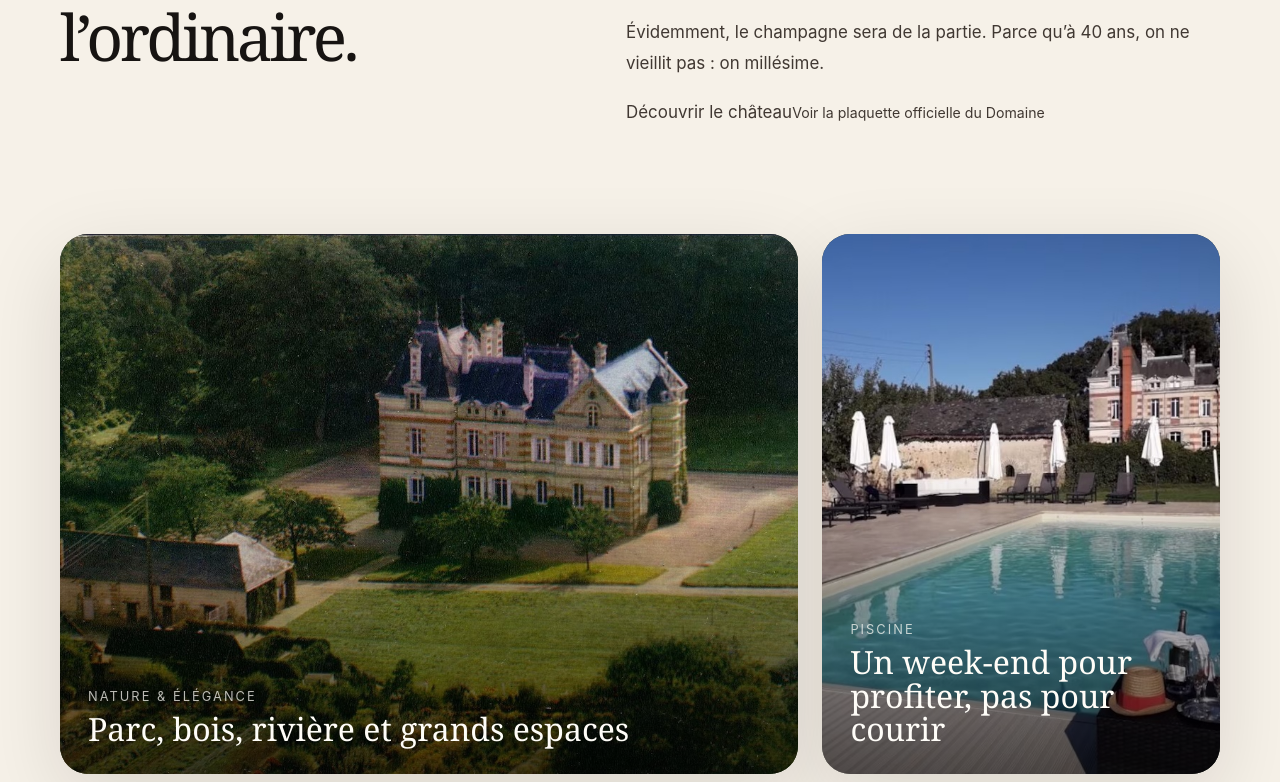
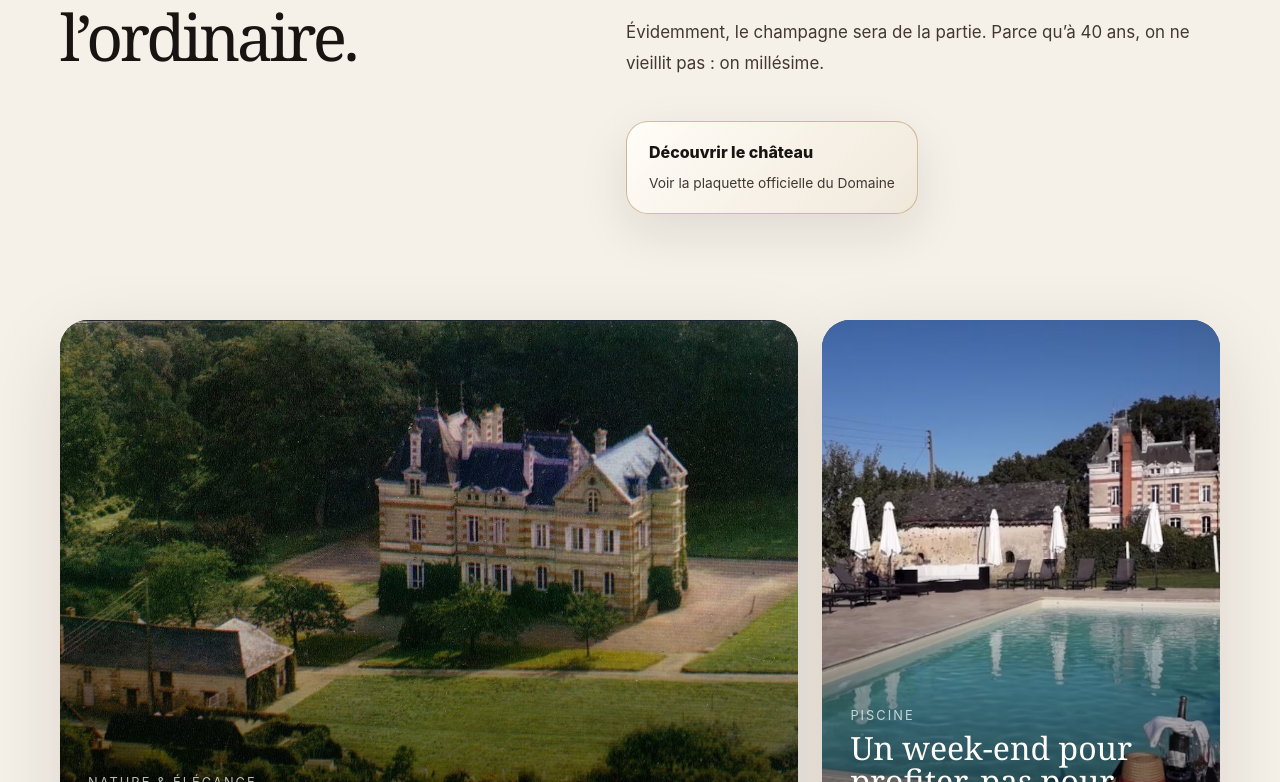
Before and after one commit to nairodx77-star/Anniversaire-chateau, a React (Vite) app: page / in a window 1280 px wide. Shown: the part 1178-1960 px from the top of the page. Built offline with nearby package versions, Linux system fonts and the light colour scheme; no server answers; the database is empty.

Commit message:
Add styles for domain PDF button

```diff
--- a/src/styles.css
+++ b/src/styles.css
@@ -1288,3 +1288,38 @@ input:focus {
     height: 170px;
   }
 }
+.domain-pdf-button {
+  display: inline-flex;
+  flex-direction: column;
+  gap: 4px;
+  width: fit-content;
+  margin-top: 24px;
+  border: 1px solid rgba(176, 138, 87, 0.55);
+  border-radius: 22px;
+  padding: 16px 22px;
+  background: linear-gradient(
+    135deg,
+    rgba(255, 253, 248, 0.95),
+    rgba(238, 229, 214, 0.78)
+  );
+  color: var(--ink);
+  text-decoration: none;
+  box-shadow: 0 18px 50px rgba(23, 20, 18, 0.1);
+  transition: transform 180ms ease, box-shadow 180ms ease, border-color 180ms ease;
+}
+
+.domain-pdf-button span {
+  font-weight: 800;
+  font-size: 1rem;
+}
+
+.domain-pdf-button small {
+  color: var(--ink-soft);
+  font-size: 0.86rem;
+}
+
+.domain-pdf-button:hover {
+  transform: translateY(-2px);
+  border-color: rgba(176, 138, 87, 0.95);
+  box-shadow: 0 24px 70px rgba(23, 20, 18, 0.16);
+}
```
